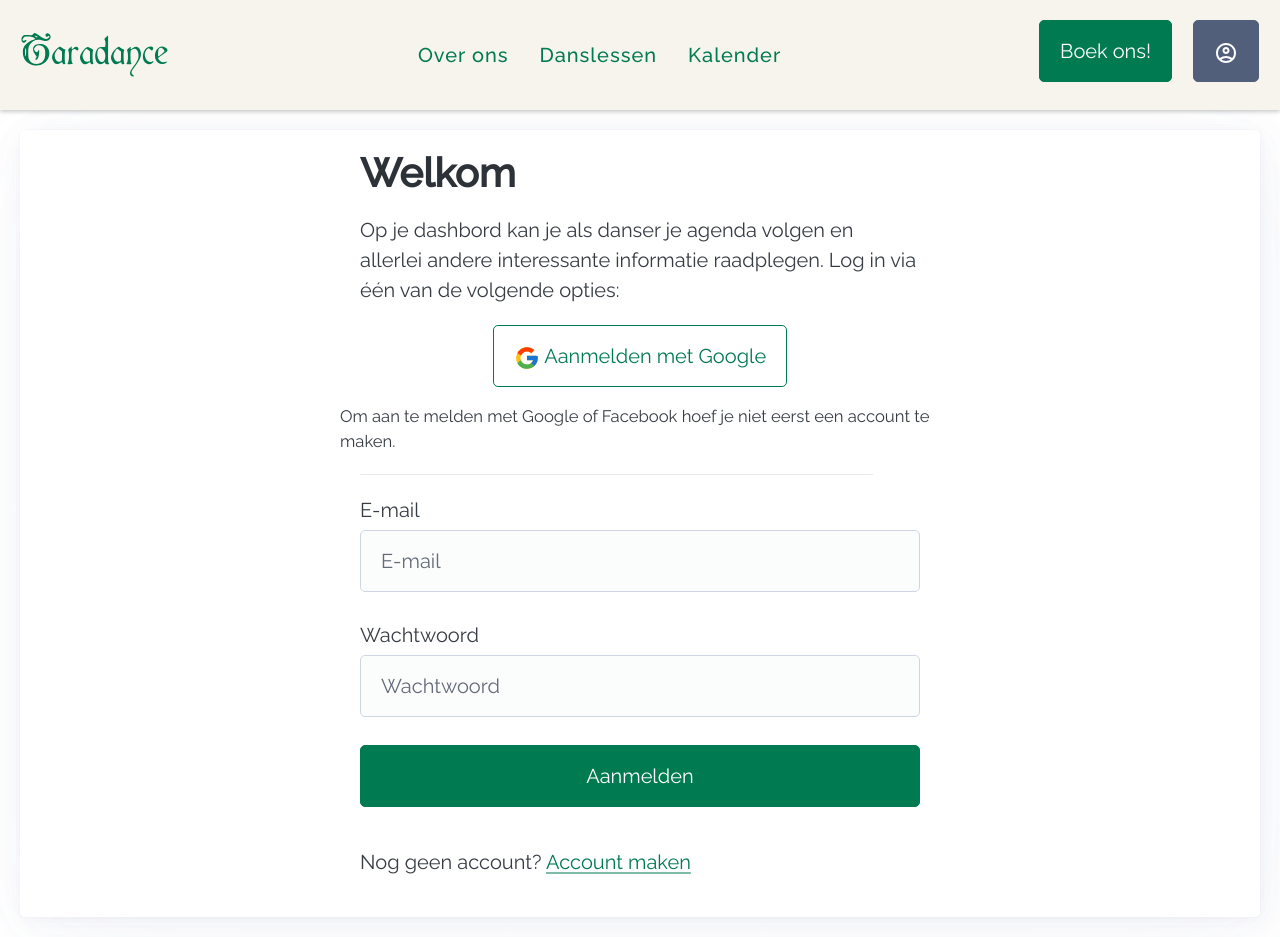
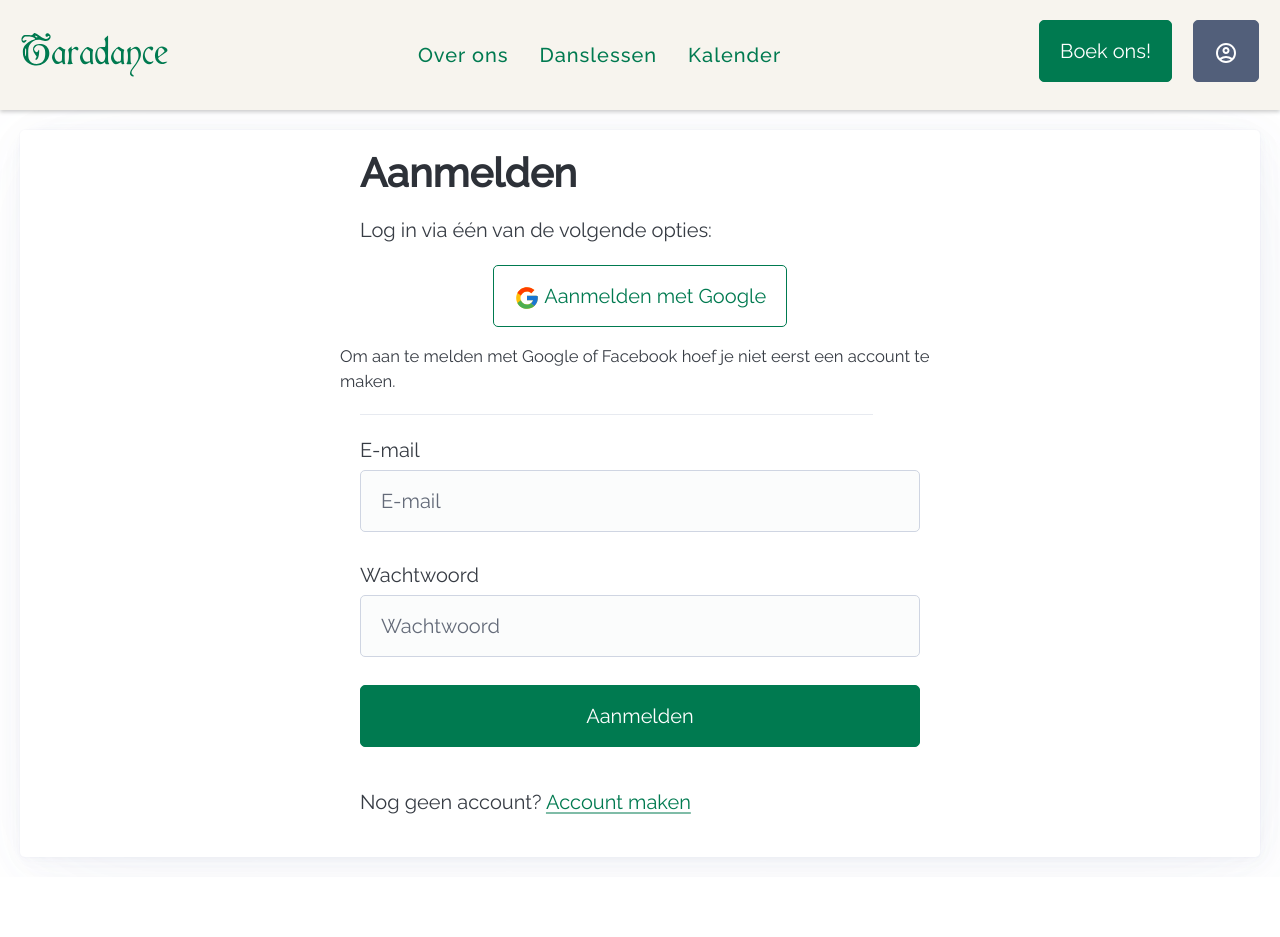
Before and after one commit to SiteSeerBE/taradance, a Next.js app: page /dashboard in a window 1280 px wide. After the commit the page ends 877 px from the top, so only its background shows below. Built offline with nearby package versions, Linux system fonts and the light colour scheme; no server answers.

Commit message:
🎨 make Authentication component reusable

```diff
--- a/components/user/Authentication.tsx
+++ b/components/user/Authentication.tsx
@@ -27,15 +27,11 @@ const Authentication = () => {
   }, [user, showRegistration]);
   return (
     <div className="container">
-      <article className="row center-xs">
+      <article className="row center-xs mt1">
         {!user && (
           <div className="col-xs-11 col-sm-8 col-md-6">
-            <h1>Welkom</h1>
-            <p>
-              Op je dashbord kan je als danser je agenda volgen en allerlei
-              andere interessante informatie raadplegen. Log in via één van de
-              volgende opties:
-            </p>
+            <h1>Aanmelden</h1>
+            <p>Log in via één van de volgende opties:</p>
             <div className="row center-xs">
               <SignInButton />
               <small className="mt1">
--- a/components/user/Registration.tsx
+++ b/components/user/Registration.tsx
@@ -2,7 +2,6 @@ import { useState } from "react";
 import classNames from "classnames";
 import { addCollectionItem } from "@/lib/CRUD/addCollectionItem";
 import { Person, DocumentData, AriaInvalid } from "@/lib/dataTypes";
-import { AriaAttributes } from "react";
 
 interface Props {
   userId: string;
```
